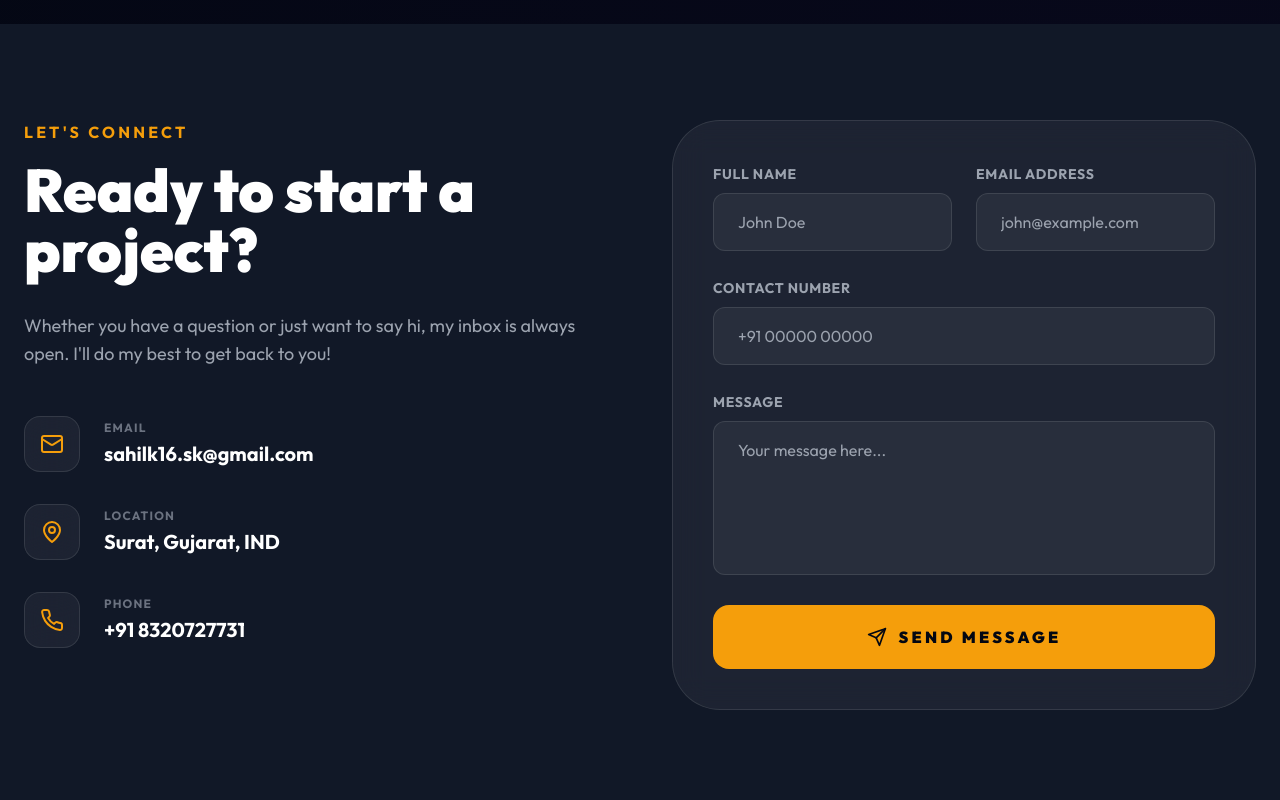
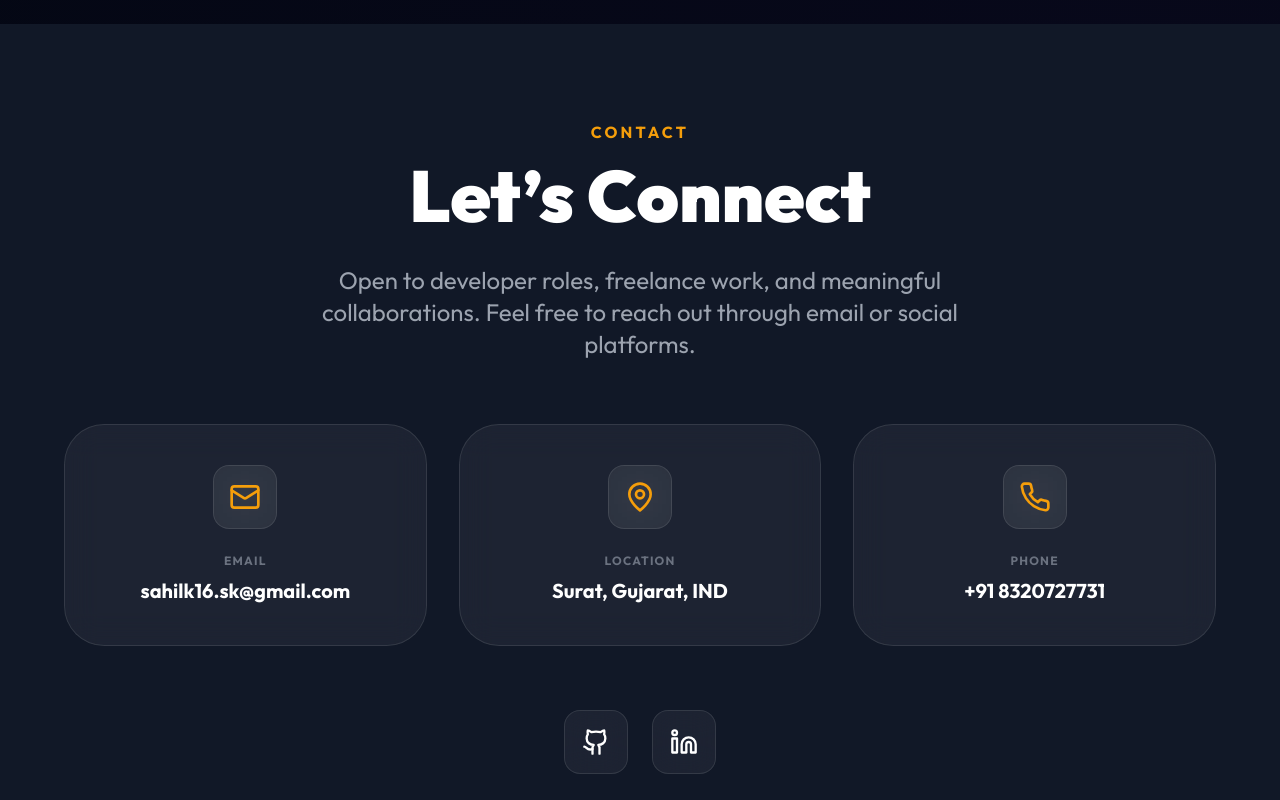
Before and after one commit to SahilKayasth-16/New_Portfolio_Frontend, a React (Vite) app: page / in a window 1280 px wide. Shown: the part 3900-4700 px from the top of the page. Built offline with nearby package versions, Linux system fonts and the light colour scheme.

Commit message:
updates to remove contact form

```diff
--- a/src/components/Contact.jsx
+++ b/src/components/Contact.jsx
@@ -1,144 +1,107 @@
-import React, { useState } from 'react'
+import React from 'react'
 import { motion } from 'framer-motion'
-import { Send, Mail, MapPin, Phone } from 'lucide-react'
-import { toast } from 'react-toastify'
-import axios from 'axios'
+import { Mail, MapPin, Phone, Github, Linkedin } from 'lucide-react'
 
 export const Contact = () => {
-  const [formData, setFormData] = useState({
-    name: '',
-    email: '',
-    phone: '',
-    message: ''
-  })
-  const [isSubmitting, setIsSubmitting] = useState(false)
+  return (
+    <section id="contact" className="py-24 bg-dark-200 overflow-hidden">
+      <div className="container mx-auto px-6">
+        <div className="max-w-4xl mx-auto text-center mb-16">
+          <motion.h2
+            initial={{ opacity: 0, y: 20 }}
+            whileInView={{ opacity: 1, y: 0 }}
+            viewport={{ once: true }}
+            className="text-primary font-bold tracking-[0.2em] mb-4 uppercase"
+          >
+            Contact
+          </motion.h2>
+          <motion.h3
+            initial={{ opacity: 0, y: 20 }}
+            whileInView={{ opacity: 1, y: 0 }}
+            viewport={{ once: true }}
+            transition={{ delay: 0.1 }}
+            className="text-5xl md:text-7xl font-black mb-8"
+          >
+            Let’s Connect
+          </motion.h3>
+          <motion.p
+            initial={{ opacity: 0, y: 20 }}
+            whileInView={{ opacity: 1, y: 0 }}
+            viewport={{ once: true }}
+            transition={{ delay: 0.2 }}
+            className="text-gray-400 text-xl md:text-2xl leading-relaxed max-w-2xl mx-auto"
+          >
+            Open to developer roles, freelance work, and meaningful collaborations. Feel free to reach out through email or social platforms.
+          </motion.p>
+        </div>
 
-  const handleChange = (e) => {
-    setFormData({ ...formData, [e.target.name]: e.target.value })
+        <div className="grid grid-cols-1 md:grid-cols-3 gap-8 max-w-6xl mx-auto">
+          {[
+            {
+              icon: Mail,
+              label: 'Email',
+              value: 'sahilk16.sk@gmail.com',
+              link: 'mailto:sahilk16.sk@gmail.com',
+              color: 'hover:text-blue-400'
+            },
+            {
+              icon: MapPin,
+              label: 'Location',
+              value: 'Surat, Gujarat, IND',
+              link: 'https://maps.app.goo.gl/Ep8WwghPHj41sKkn8',
+              color: 'hover:text-red-400'
+            },
+            {
+              icon: Phone,
+              label: 'Phone',
+              value: '+91 8320727731',
+              link: 'tel:+918320727731',
+              color: 'hover:text-green-400'
             }
-
-  const handleSubmit = async (e) => {
-    e.preventDefault()
-    setIsSubmitting(true)
-    try {
-      const API_URL = import.meta.env.VITE_API_URL || '';
-      const response = await axios.post(`${API_URL}/api/contact`, formData)
-      if (response.status === 200) {
-        toast.success("Message sent! I'll get back to you soon.")
-        setFormData({ name: '', email: '', phone: '', message: '' })
-      }
-    } catch (err) {
-      const errorMessage = err.response?.data?.details || err.response?.data?.error || "Failed to send message. Please try again later.";
-      toast.error(errorMessage)
-      console.error('Submission error:', err)
-    } finally {
-      setIsSubmitting(false)
-    }
-  }
-
-  return (
-    <section id="contact" className="py-24 bg-dark-200">
-      <div className="container mx-auto px-6">
-        <div className="grid md:grid-cols-2 gap-16">
-          <div>
-            <h2 className="text-primary font-bold tracking-[0.2em] mb-4 uppercase">Let's Connect</h2>
-            <h3 className="text-4xl md:text-6xl font-black mb-8">Ready to start a project?</h3>
-            <p className="text-gray-400 text-lg mb-12">
-              Whether you have a question or just want to say hi, my inbox is always open. I'll do my best to get back to you!
-            </p>
-
-            <div className="space-y-8">
-              {[
-                { icon: Mail, label: 'Email', value: 'sahilk16.sk@gmail.com', link: 'mailto:sahilk16.sk@gmail.com' },
-                { icon: MapPin, label: 'Location', value: 'Surat, Gujarat, IND', link: 'https://maps.app.goo.gl/Ep8WwghPHj41sKkn8' },
-                { icon: Phone, label: 'Phone', value: '+91 8320727731', link: 'tel:+918320727731' }
           ].map((item, i) => (
-                <a
+            <motion.a
               key={i}
               href={item.link}
               target={item.label === 'Location' ? '_blank' : '_self'}
               rel="noopener noreferrer"
-                  className="flex items-center gap-6 group cursor-pointer"
+              initial={{ opacity: 0, y: 20 }}
+              whileInView={{ opacity: 1, y: 0 }}
+              viewport={{ once: true }}
+              transition={{ delay: 0.3 + (i * 0.1) }}
+              className="glass p-10 rounded-[2.5rem] flex flex-col items-center text-center group hover:-translate-y-2 transition-all duration-300"
             >
-                  <div className="w-14 h-14 glass rounded-2xl flex items-center justify-center text-primary group-hover:bg-primary group-hover:text-dark-300 transition-all">
-                    <item.icon size={24} />
+              <div className={`w-16 h-16 glass rounded-2xl flex items-center justify-center text-primary group-hover:bg-primary group-hover:text-dark-300 transition-all mb-6`}>
+                <item.icon size={32} />
               </div>
-                  <div>
-                    <p className="text-xs font-bold text-gray-500 uppercase tracking-widest mb-1">{item.label}</p>
-                    <p className="text-xl font-bold group-hover:text-primary transition-colors">{item.value}</p>
-                  </div>
-                </a>
+              <p className="text-xs font-bold text-gray-500 uppercase tracking-widest mb-2">{item.label}</p>
+              <p className={`text-xl font-bold transition-colors ${item.color}`}>{item.value}</p>
+            </motion.a>
           ))}
-            </div>
         </div>
 
         <motion.div
-            initial={{ opacity: 0, scale: 0.9 }}
-            whileInView={{ opacity: 1, scale: 1 }}
+          initial={{ opacity: 0, y: 20 }}
+          whileInView={{ opacity: 1, y: 0 }}
           viewport={{ once: true }}
-            className="glass p-10 rounded-[3rem]"
+          transition={{ delay: 0.7 }}
+          className="mt-16 flex justify-center gap-6"
         >
-            <form onSubmit={handleSubmit} className="space-y-6">
-              <div className="grid md:grid-cols-2 gap-6">
-                <div className="space-y-2">
-                  <label className="text-sm font-bold uppercase tracking-wider text-gray-400">Full Name</label>
-                  <input
-                    type="text"
-                    name="name"
-                    value={formData.name}
-                    onChange={handleChange}
-                    placeholder="John Doe"
-                    className="w-full bg-white bg-opacity-5 border border-white border-opacity-10 rounded-xl px-6 py-4 focus:border-primary outline-none transition-all"
-                    required
-                  />
-                </div>
-                <div className="space-y-2">
-                  <label className="text-sm font-bold uppercase tracking-wider text-gray-400">Email Address</label>
-                  <input
-                    type="email"
-                    name="email"
-                    value={formData.email}
-                    onChange={handleChange}
-                    placeholder="john@example.com"
-                    className="w-full bg-white bg-opacity-5 border border-white border-opacity-10 rounded-xl px-6 py-4 focus:border-primary outline-none transition-all"
-                    required
-                  />
-                </div>
-              </div>
-              <div className="space-y-2">
-                <label className="text-sm font-bold uppercase tracking-wider text-gray-400">Contact Number</label>
-                <input
-                  type="tel"
-                  name="phone"
-                  value={formData.phone}
-                  onChange={handleChange}
-                  placeholder="+91 00000 00000"
-                  className="w-full bg-white bg-opacity-5 border border-white border-opacity-10 rounded-xl px-6 py-4 focus:border-primary outline-none transition-all"
-                  required
-                />
-              </div>
-              <div className="space-y-2">
-                <label className="text-sm font-bold uppercase tracking-wider text-gray-400">Message</label>
-                <textarea
-                  rows="5"
-                  name="message"
-                  value={formData.message}
-                  onChange={handleChange}
-                  placeholder="Your message here..."
-                  className="w-full bg-white bg-opacity-5 border border-white border-opacity-10 rounded-xl px-6 py-4 focus:border-primary outline-none transition-all resize-none"
-                  required
-                ></textarea>
-              </div>
-              <button
-                type="submit"
-                disabled={isSubmitting}
-                className={`w-full py-5 bg-primary text-dark-300 rounded-2xl font-black uppercase tracking-[0.2em] hover:bg-primary-dark transition-all transform hover:-translate-y-1 flex items-center justify-center gap-3 ${isSubmitting ? 'opacity-50 cursor-not-allowed' : ''}`}
+          {[
+            { icon: Github, url: 'https://github.com/SahilKayasth-16', label: 'GitHub' },
+            { icon: Linkedin, url: 'https://www.linkedin.com/in/sahil-kayasth-388bb2228/', label: 'LinkedIn' }
+          ].map((social, i) => (
+            <a
+              key={i}
+              href={social.url}
+              target="_blank"
+              rel="noopener noreferrer"
+              className="w-16 h-16 glass rounded-2xl flex items-center justify-center hover:text-primary hover:-translate-y-1 transition-all group"
+              title={social.label}
             >
-                <Send size={20} /> {isSubmitting ? 'Sending...' : 'Send Message'}
-              </button>
-            </form>
+              <social.icon size={28} />
+            </a>
+          ))}
         </motion.div>
-        </div>
       </div>
     </section>
   )
```
Lines whose indentation alone changed are shown as unchanged.
